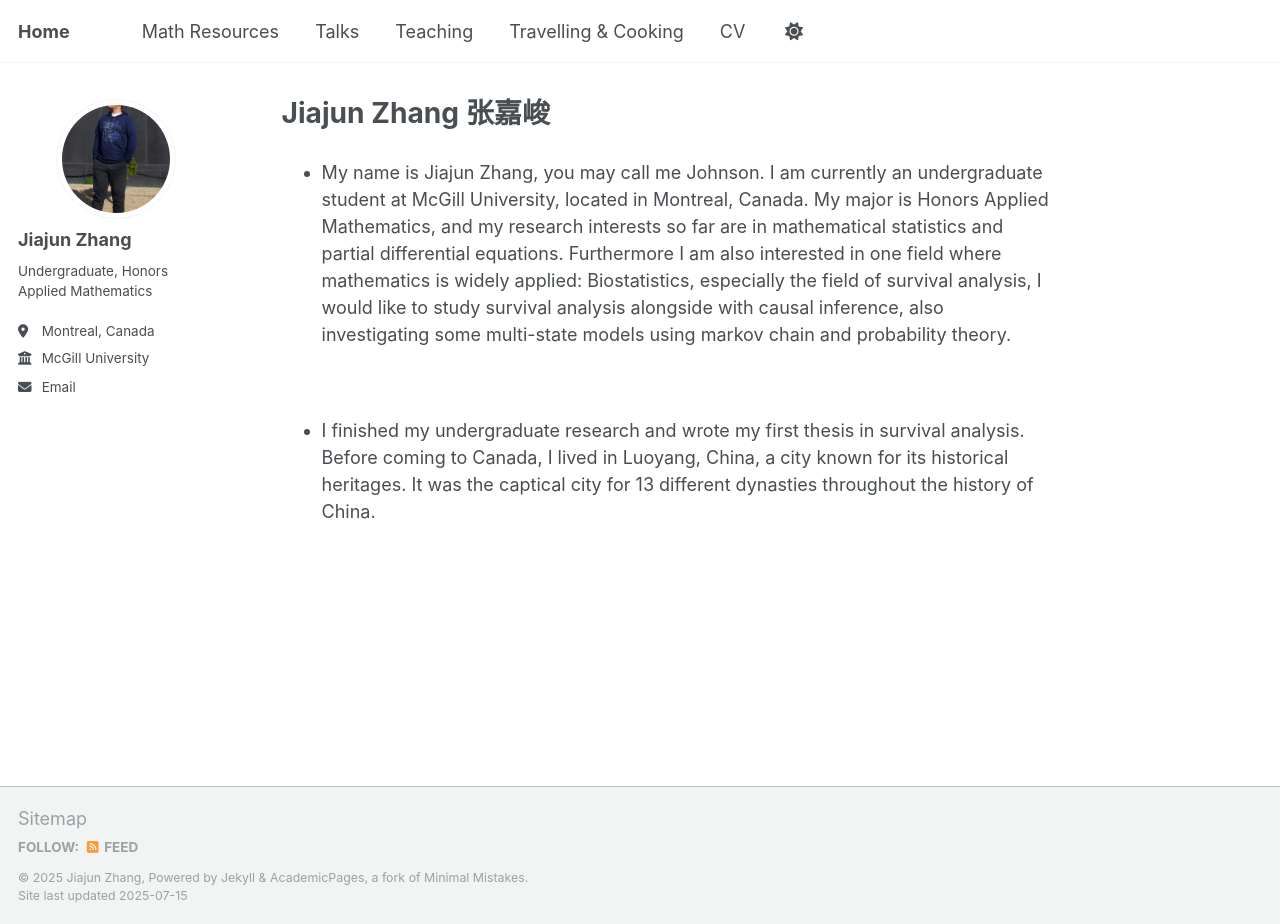
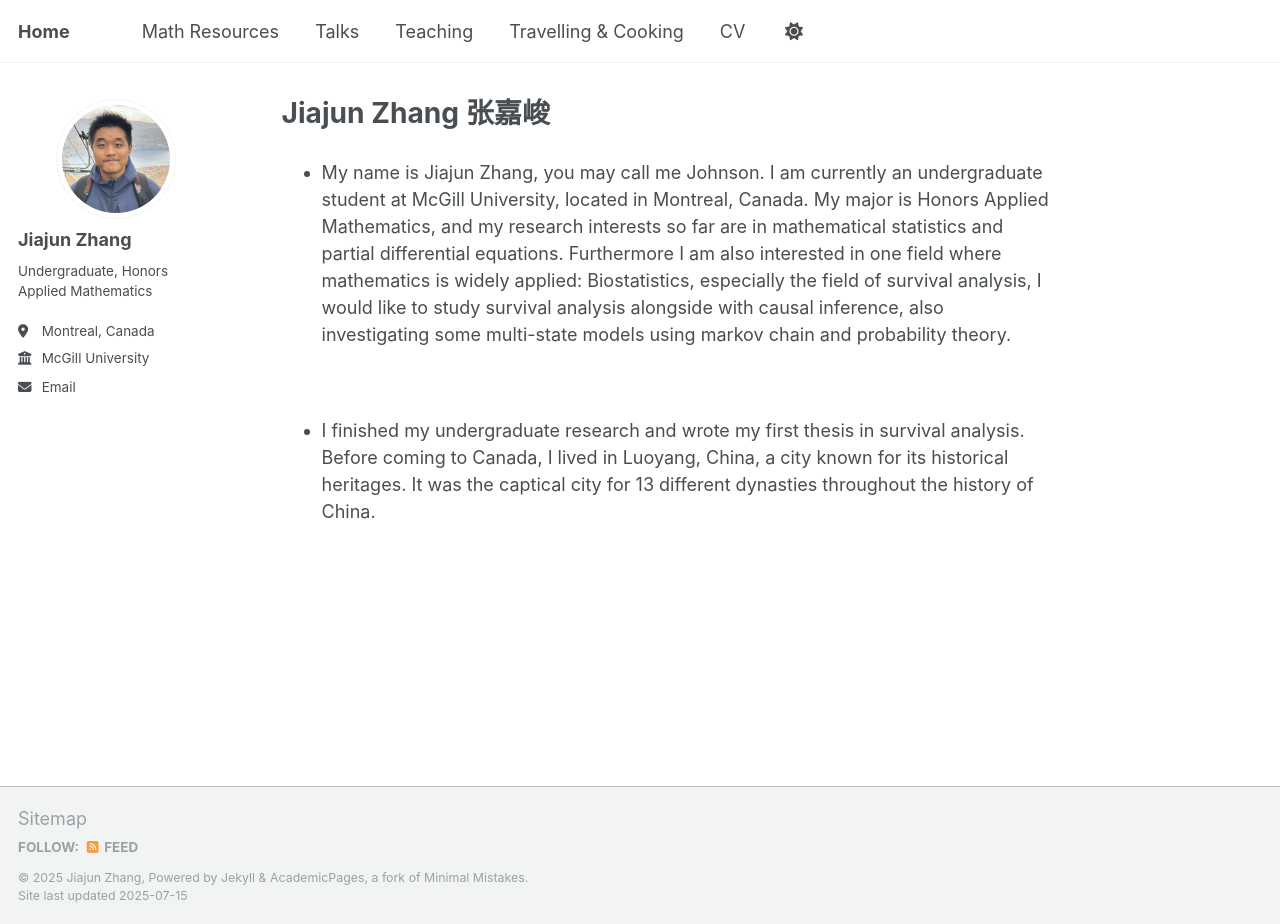
Before and after one commit to JohanssonRein/JohanssonRein.github.io, a Jekyll site: the page built from _pages/about.md, in a window 1280 px wide and 924 px high. Built offline with Jekyll 4.4.1, drawn with Linux system fonts in a browser that asks for light colours.

Commit message:
Update _config.yml

```diff
--- a/_config.yml
+++ b/_config.yml
@@ -28,7 +28,7 @@ repository               : "JohanssonRein/JohanssonRein.github.io"
 
 author:
   # Biographic information
-  avatar           : "profile.png"
+  avatar           : "myPic.png"
   name             : "Jiajun Zhang"
   pronouns         : # example: "she/her"
   bio              : "Undergraduate, Honors Applied Mathematics"
```
